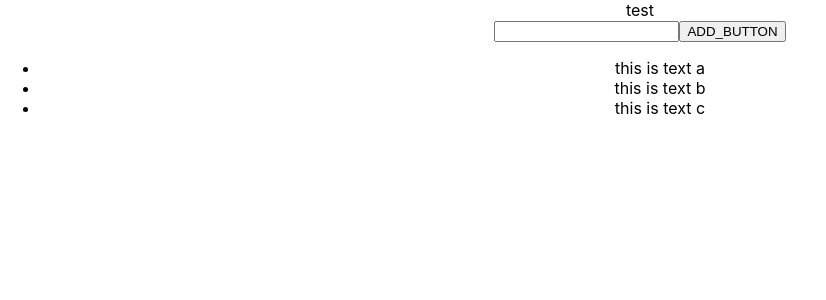
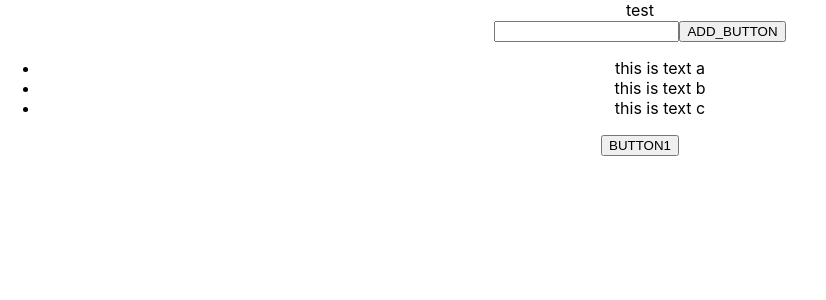
Before and after one commit to snamiki1212/redux-todo, a React (Create React App) app: page / in a window 1280 px wide. Shown: the top 300 px of the page, without its empty margins (0-826 px from the left). Built offline with nearby package versions, Linux system fonts and the light colour scheme.

Commit message:
Add Link component

```diff
--- a/src/App.js
+++ b/src/App.js
@@ -1,7 +1,8 @@
 import React from 'react';
 import './App.css';
 import AddTodo from './containers/AddTodo';
-import VisibilityTodoList from './containers/VisibilityTodoList'
+import VisibilityTodoList from './containers/VisibilityTodoList';
+import Link from './components/Link';
 
 function App() {
   return (
@@ -9,6 +10,7 @@ function App() {
       test
       <AddTodo />
       <VisibilityTodoList />
+      <Link />
     </div>
   );
 }
--- /dev/null
+++ b/src/components/Link.js
@@ -0,0 +1,13 @@
+import React from 'react';
+
+const Link = () => {
+  return (
+    <button
+      onClick={ () => console.log('test message')}
+    >
+      BUTTON1
+    </button>
+  );
+}
+
+export default Link;
```
